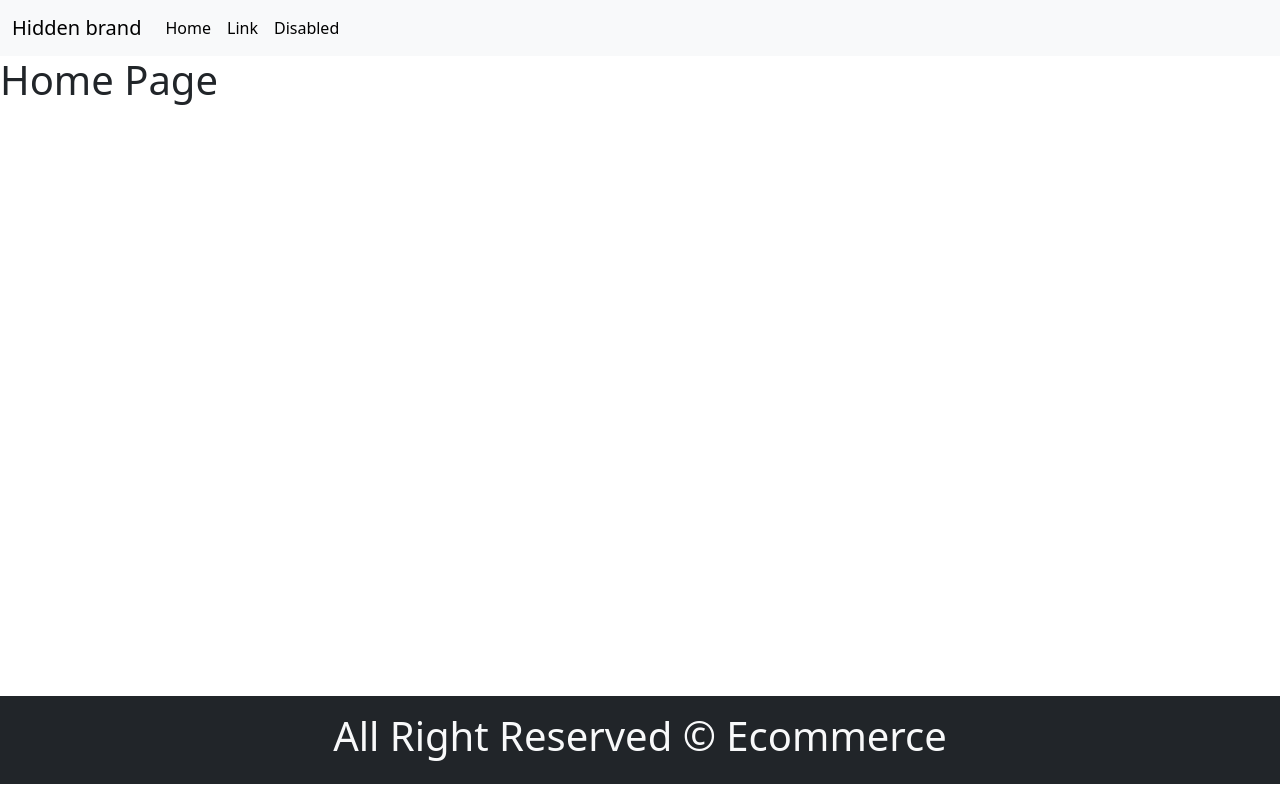
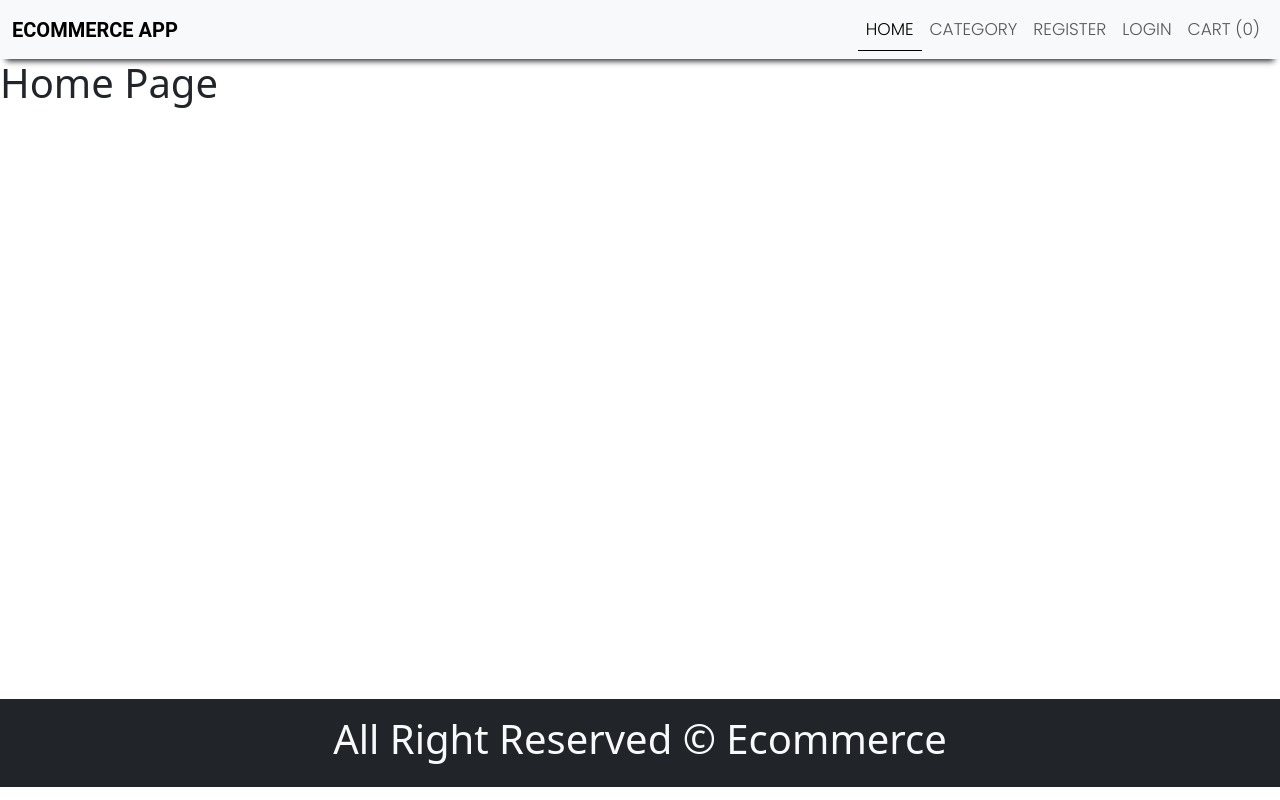
Before and after one commit to silent-code007/ecommerce-Website, a React (Create React App) app: page / in a window 1280 px wide. Built offline with nearby package versions, Linux system fonts and the light colour scheme; a web font is replaced by a local one.

Commit message:
New Commit

```diff
--- a/src/components/Layout/Header.js
+++ b/src/components/Layout/Header.js
@@ -1,6 +1,6 @@
 import React from "react";
-import { NavLink } from "react-router-dom";
-
+import { NavLink, Link } from "react-router-dom";
+import { GiShoppingBag } from "react-icons/gi";
 const Header = () => {
   return (
     <>
@@ -18,31 +18,39 @@ const Header = () => {
             <span className="navbar-toggler-icon"></span>
           </button>
           <div className="collapse navbar-collapse" id="navbarTogglerDemo01">
-            <NavLink to="/" className="navbar-brand">
-              Hidden brand
-            </NavLink>
-            <ul className="navbar-nav me-auto mb-2 mb-lg-0">
+            <Link to="/" className="navbar-brand">
+             Ecommerce App
+            </Link>
+            <ul className="navbar-nav ms-auto mb-2 mb-lg-0">
               <li className="nav-item">
-                <NavLink
-                  to="/"
-                  className="nav-link active"
-                  aria-current="page"
-                >
+                <NavLink to="/" className="nav-link " aria-current="page">
                   Home
                 </NavLink>
               </li>
               <li className="nav-item">
-                <NavLink to="/" className="nav-link">
-                  Link
+                <NavLink
+                  to="/category"
+                  className="nav-link "
+                  aria-current="page"
+                >
+                  Category
                 </NavLink>
               </li>
               <li className="nav-item">
-                <NavLink
-                  to="/"
-                  className="nav-link disabled"
-                  aria-disabled="true"
-                >
-                  Disabled
+                <NavLink to="/register" className="nav-link">
+                  Register
+                </NavLink>
+              </li>
+
+              <li className="nav-item">
+                <NavLink to="/login" className="nav-link">
+                  Login
+                </NavLink>
+              </li>
+
+              <li className="nav-item">
+                <NavLink to="/cart" className="nav-link">
+                  Cart (0)
                 </NavLink>
               </li>
             </ul>
--- a/src/index.css
+++ b/src/index.css
@@ -9,3 +9,28 @@
 
 
 /* font-family:'Poppins',sans-serif; */
+/* vanbar*/
+
+.navbar {
+  font-family: 'Poppins',serif;
+  font-size: 17px;
+  line-height: 26px;
+  text-transform: uppercase;
+  box-shadow: 0 8px 6px -6px;
+  border-bottom: 0px solid gray !important;
+}
+
+.nav-link {
+  font-weight: 300 !important;
+
+}
+
+.active {
+  border-bottom: 1px solid black;
+}
+
+.navbar-brand {
+  font-weight: 700;
+  font-family: "Roboto",serif;
+
+}
```
